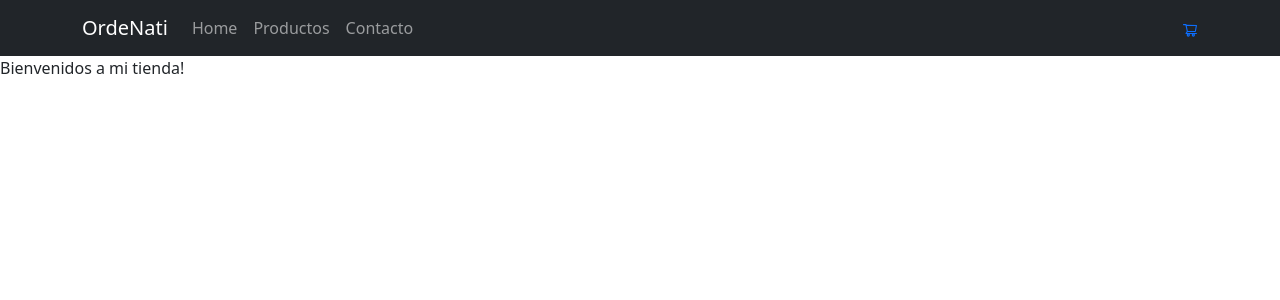
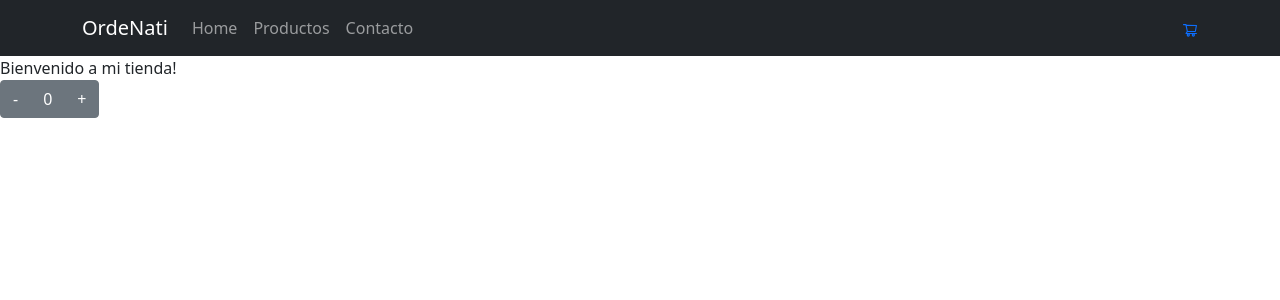
Before and after one commit to maxipandiani/ecommerce-pandiani, a React (Create React App) app: page / in a window 1280 px wide. Shown: the top 300 px of the page. Built offline with nearby package versions, Linux system fonts and the light colour scheme.

Commit message:
Desafio contador

```diff
--- a/src/App.js
+++ b/src/App.js
@@ -6,15 +6,18 @@ import Navbar from './components/Navbar/Navbar';
 import 'bootstrap/dist/css/bootstrap.min.css';
 import NavbarBs from './components/Navbar/NavbarBs';
 import ItemListContainer from './components/ItemListContainer/ItemListContainer';
+import ItemCount from './components/ItemCount/ItemCount';
 
   function App() {
+
+    const greetings='Bienvenido a mi tienda!'
 
     return (
 
     <div>
       <NavbarBs />
-      <ItemListContainer  />
-
+      <ItemListContainer greetings={greetings} />
+      <ItemCount min={ 0 } maximo={5}  />
 
 
     </div>
--- /dev/null
+++ b/src/components/ItemCount/ItemCount.jsx
@@ -0,0 +1,32 @@
+import React, { useState } from "react";
+import ButtonGroup from 'react-bootstrap/ButtonGroup';
+import Button from 'react-bootstrap/Button'
+
+
+function ItemCount({min, maximo}) {
+  const [counter, setCounter] = useState(0)
+
+  const incremento = () => {
+    counter < maximo ? setCounter(prev => prev + 1) : alert("Stock máximo alcanzado")
+
+
+   }
+   const decremento = () => {
+
+    counter > min ? setCounter(prev => prev -1) : alert("El stock no puede ser menor a cero")
+
+   }
+
+
+    return (
+    <div>
+      <ButtonGroup aria-label="Basic example">
+        <Button variant="secondary" onClick={decremento} >-</Button>
+        <Button variant="secondary">{counter}</Button>
+        <Button variant="secondary" onClick={ incremento }>+</Button>
+      </ButtonGroup>
+    </div>
+  );
+}
+
+export default ItemCount;
--- a/src/components/ItemListContainer/ItemListContainer.jsx
+++ b/src/components/ItemListContainer/ItemListContainer.jsx
@@ -1,9 +1,9 @@
 import React from 'react'
 
-function ItemListContainer() {
+function ItemListContainer({greetings}) {
     return (
         <div>
-           <a>Bienvenidos a mi tienda!</a>
+           <a>{greetings}</a>
         </div>
     )
 }
@@ -11,5 +11,4 @@ function ItemListContainer() {
 
 
 
-
 export default ItemListContainer
```
